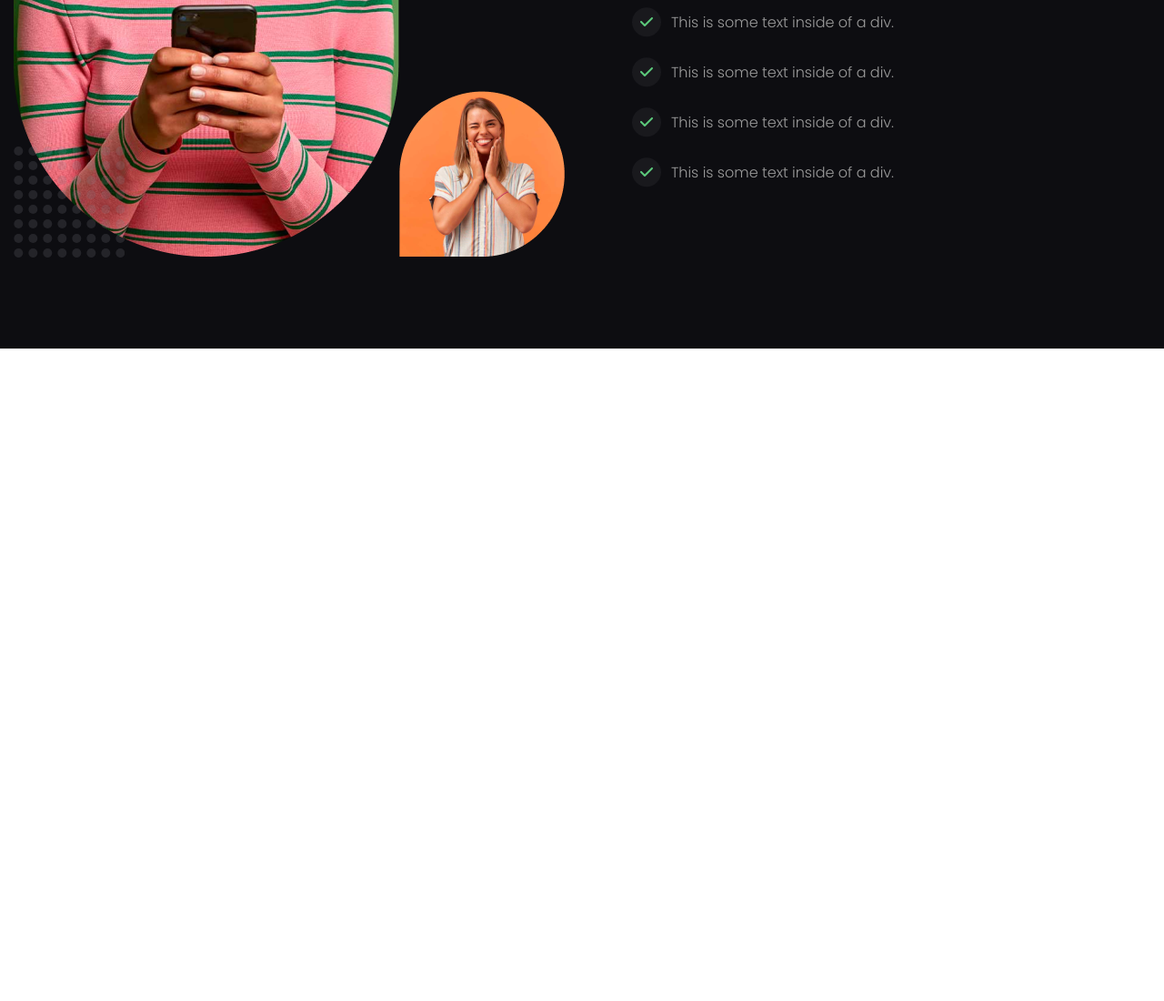
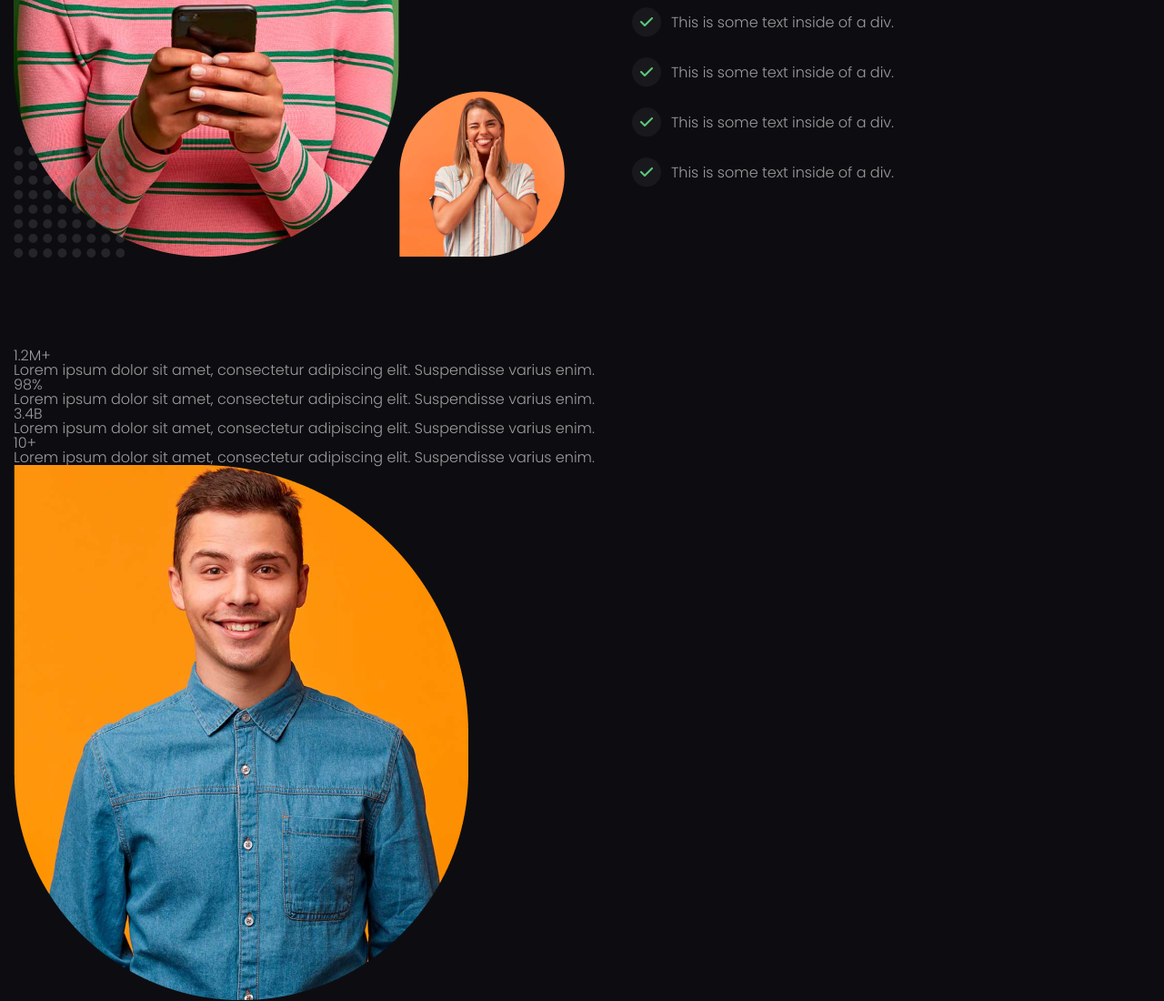
Before and after one commit to Wlad199/Project__18-Growfy, a website built with webpack: page src/index.html in a window 1280 px wide. Shown: the part 2659-3759 px from the top of the page at 91% size. Before the commit the page ends 3042 px from the top, so only its background shows below. Built offline with nearby package versions, Linux system fonts and the light colour scheme; files whose address does not match are found by name.

Commit message:
acievements

```diff
--- a/src/html/_mainpage.htm
+++ b/src/html/_mainpage.htm
@@ -102,4 +102,31 @@
 			</div>
 		</div>
 	</section>
+	<section class="acievements">
+		<div class="acievements__container">
+			<div class="acievements__body body-acievements">
+				<div class="body-acievements__column">
+					<div class="body-acievements__item">
+						<div class="body-acievements__value">1.2M+</div>
+						<div class="body-acievements__text">Lorem ipsum dolor sit amet, consectetur adipiscing elit. Suspendisse varius enim.</div>
+					</div>
+					<div class="body-acievements__item">
+						<div class="body-acievements__value">98%</div>
+						<div class="body-acievements__text">Lorem ipsum dolor sit amet, consectetur adipiscing elit. Suspendisse varius enim.</div>
+					</div>
+				</div>
+				<div class="body-acievements__column">
+					<div class="body-acievements__item">
+						<div class="body-acievements__value">3.4B</div>
+						<div class="body-acievements__text">Lorem ipsum dolor sit amet, consectetur adipiscing elit. Suspendisse varius enim.</div>
+					</div>
+					<div class="body-acievements__item">
+						<div class="body-acievements__value">10+</div>
+						<div class="body-acievements__text">Lorem ipsum dolor sit amet, consectetur adipiscing elit. Suspendisse varius enim.</div>
+					</div>
+				</div>
+			</div>
+			<div class="acievements__image"><img src="@img/advantages/01.png" alt="image"></div>
+		</div>
+	</section>
 </main>
```
